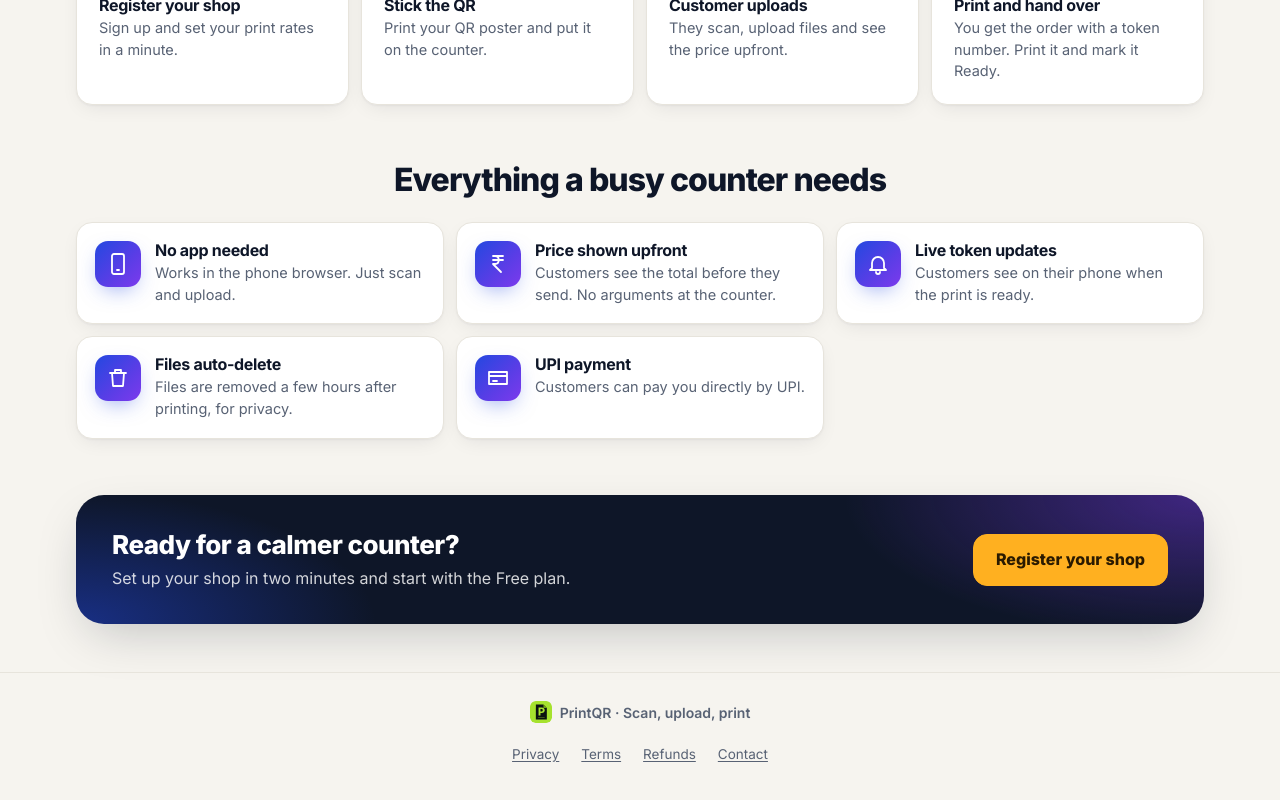
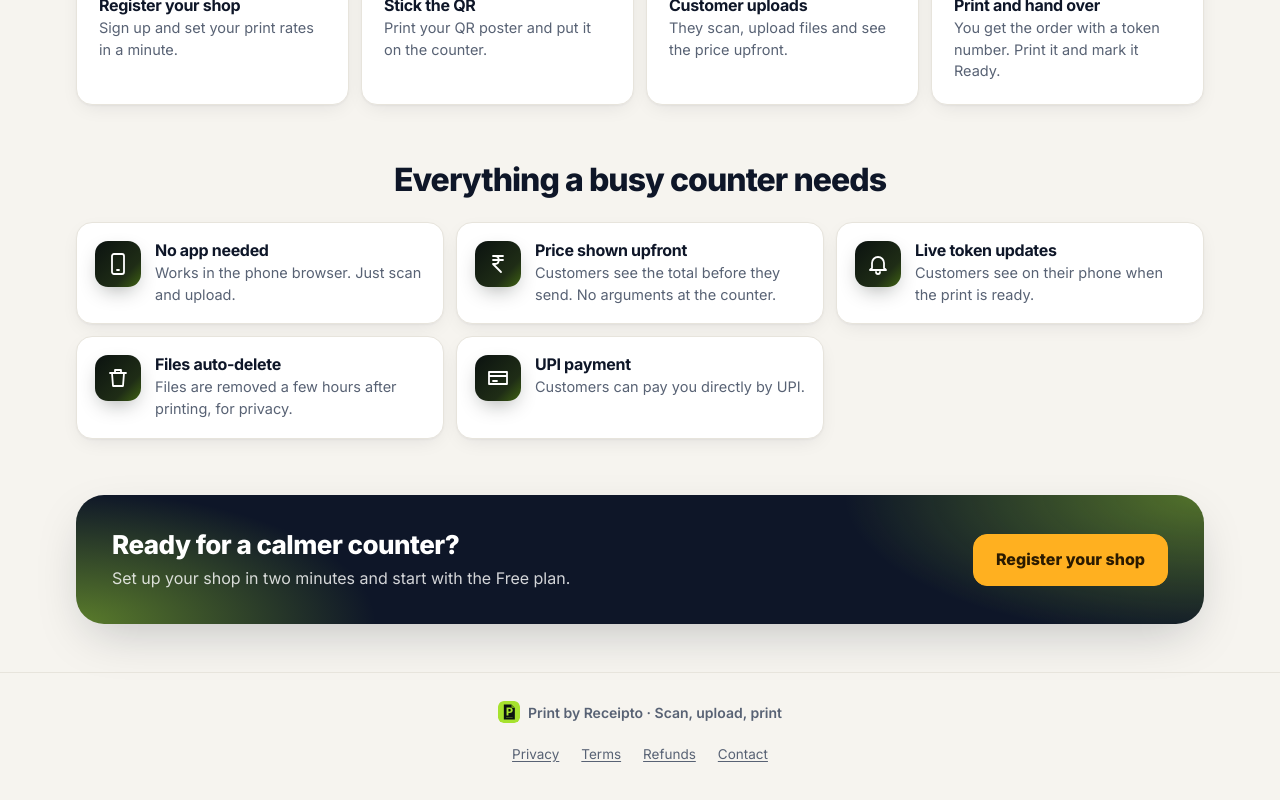
Before and after one commit to rahulyadavoxo/printqr, a React (Vite) app: page /dashboard in a window 1280 px wide. Shown: the part 684-1484 px from the top of the page. Built offline with nearby package versions, Linux system fonts and the light colour scheme; no server answers.

Commit message:
Rebrand UI to lime + ink (Print by Receipto), rename footer/title/manifest, lazy-load dashboard/setup/legal/reset routes

```diff
--- a/index.html
+++ b/index.html
@@ -7,12 +7,12 @@
     <link rel="alternate icon" href="./favicon.ico" sizes="any" />
     <link rel="apple-touch-icon" href="./apple-touch-icon.png" />
     <meta name="viewport" content="width=device-width, initial-scale=1.0, viewport-fit=cover" />
-    <meta name="theme-color" content="#2348e0" />
+    <meta name="theme-color" content="#0b1210" />
     <meta name="description" content="Customers scan a QR at the cyber cafe counter, upload PDFs or photos, see the price and get a token number." />
     <link rel="preconnect" href="https://fonts.googleapis.com" />
     <link rel="preconnect" href="https://fonts.gstatic.com" crossorigin />
     <link href="https://fonts.googleapis.com/css2?family=Inter:wght@400;500;600;700;800&display=swap" rel="stylesheet" />
-    <title>PrintQR – Scan, upload, print</title>
+    <title>Print by Receipto – Scan, upload, print</title>
   </head>
   <body>
     <div id="root"></div>
--- a/src/lib/i18n.tsx
+++ b/src/lib/i18n.tsx
@@ -71,10 +71,10 @@ const en = {
   feat4Body: 'Files are removed a few hours after printing, for privacy.',
   feat5Title: 'UPI payment',
   feat5Body: 'Customers can pay you directly by UPI.',
-  footer: 'PrintQR · Scan, upload, print',
+  footer: 'Print by Receipto · Scan, upload, print',
   appAndroid: 'Download Android app',
   appWindows: 'Download Windows app',
-  appBanner: 'Get the PrintQR app: opens in one tap, no browser needed.',
+  appBanner: 'Get the Print by Receipto app: opens in one tap, no browser needed.',
   appHide: 'Hide',
   agreePre: 'By creating an account you agree to the',
   agreeTerms: 'Terms',
@@ -383,10 +383,10 @@ const hi: Record<Key, string> = {
   feat4Body: 'प्रिंट के कुछ घंटे बाद फ़ाइलें हट जाती हैं, ताकि प्राइवेसी बनी रहे।',
   feat5Title: 'UPI से पेमेंट',
   feat5Body: 'ग्राहक सीधे आपको UPI से पैसे दे सकते हैं।',
-  footer: 'PrintQR · स्कैन करें, भेजें, प्रिंट लें',
+  footer: 'Print by Receipto · स्कैन करें, भेजें, प्रिंट लें',
   appAndroid: 'Android ऐप डाउनलोड करें',
   appWindows: 'Windows ऐप डाउनलोड करें',
-  appBanner: 'PrintQR ऐप लें: एक टैप में खुलेगा, ब्राउज़र की ज़रूरत नहीं।',
+  appBanner: 'Print by Receipto ऐप लें: एक टैप में खुलेगा, ब्राउज़र की ज़रूरत नहीं।',
   appHide: 'छुपाएं',
   agreePre: 'अकाउंट बनाकर आप',
   agreeTerms: 'नियम व शर्तें',
--- a/src/pages/Dashboard.tsx
+++ b/src/pages/Dashboard.tsx
@@ -554,12 +554,12 @@ function QrTab({ shop, counters, counterId, onCounter }: {
       g.fillStyle = rg
       g.fillRect(x - r, y - r, r * 2, r * 2)
     }
-    blob(960, 140, 420, 'rgba(191,219,254,0.9)')
-    blob(100, 1380, 460, 'rgba(221,214,254,0.85)')
+    blob(960, 140, 420, 'rgba(217,242,160,0.9)')
+    blob(100, 1380, 460, 'rgba(230,246,198,0.85)')
     blob(1000, 1200, 260, 'rgba(254,243,199,0.8)')
     const strip = g.createLinearGradient(0, 0, W, 0)
-    strip.addColorStop(0, '#2348e0')
-    strip.addColorStop(1, '#7c3aed')
+    strip.addColorStop(0, '#a6e22e')
+    strip.addColorStop(1, '#6fa012')
     g.fillStyle = strip
     g.fillRect(0, 0, W, 14)
     g.fillRect(0, H - 14, W, 14)
@@ -568,13 +568,13 @@ function QrTab({ shop, counters, counterId, onCounter }: {
     g.textBaseline = 'middle'
 
     // Tag pill
-    const tag = 'PrintQR · ' + t('cardTag')
+    const tag = 'Print by Receipto · ' + t('cardTag')
     g.font = `700 30px ${font}`
     const tw = g.measureText(tag).width + 60
     rr((W - tw) / 2, 60, tw, 60, 30)
-    g.fillStyle = '#e0e7ff'
+    g.fillStyle = '#ecf8d2'
     g.fill()
-    g.fillStyle = '#3730a3'
+    g.fillStyle = '#2b4310'
     g.fillText(tag, W / 2, 91)
 
     // Shop name + address
@@ -593,8 +593,8 @@ function QrTab({ shop, counters, counterId, onCounter }: {
       fitText(label, 800, 40, 26, W - 260)
       const cw = Math.min(g.measureText(label).width + 80, W - 160)
       const grad = g.createLinearGradient((W - cw) / 2, 0, (W + cw) / 2, 0)
-      grad.addColorStop(0, '#2348e0')
-      grad.addColorStop(1, '#7c3aed')
+      grad.addColorStop(0, '#0b1210')
+      grad.addColorStop(1, '#2b4310')
       rr((W - cw) / 2, 300, cw, 68, 34)
       g.fillStyle = grad
       g.fill()
@@ -605,7 +605,7 @@ function QrTab({ shop, counters, counterId, onCounter }: {
     // White QR card with shadow
     const cardS = 760, cx = (W - cardS) / 2, cy = 320 + off
     g.save()
-    g.shadowColor = 'rgba(35,72,224,0.18)'
+    g.shadowColor = 'rgba(11,18,16,0.16)'
     g.shadowBlur = 50
     g.shadowOffsetY = 20
     rr(cx, cy, cardS, cardS, 48)
@@ -638,7 +638,7 @@ function QrTab({ shop, counters, counterId, onCounter }: {
     const eye = (r: number, col: number) => {
       const x = ox + col * cell, y = oy + r * cell
       rr(x, y, cell * 7, cell * 7, cell * 2)
-      g.fillStyle = '#2348e0'
+      g.fillStyle = '#0b1210'
       g.fill()
       rr(x + cell, y + cell, cell * 5, cell * 5, cell * 1.4)
       g.fillStyle = '#ffffff'
@@ -656,7 +656,7 @@ function QrTab({ shop, counters, counterId, onCounter }: {
       g.drawImage(logoEl, bx + cell * 0.4, by + cell * 0.4, bs - cell * 0.8, bs - cell * 0.8)
     } else {
       rr(bx + cell * 0.4, by + cell * 0.4, bs - cell * 0.8, bs - cell * 0.8, cell * 1.6)
-      g.fillStyle = '#2348e0'
+      g.fillStyle = '#0b1210'
       g.fill()
     }
 
@@ -675,12 +675,12 @@ function QrTab({ shop, counters, counterId, onCounter }: {
     let x = (W - (widths.reduce((a, b) => a + b, 0) + gap * (steps.length - 1))) / 2
     steps.forEach((s, i) => {
       rr(x, y - 36, widths[i], 72, 36)
-      g.fillStyle = '#eff6ff'
+      g.fillStyle = '#f2fbe0'
       g.fill()
-      g.strokeStyle = '#bfdbfe'
+      g.strokeStyle = '#c9ec8a'
       g.lineWidth = 2
       g.stroke()
-      g.fillStyle = '#1d4ed8'
+      g.fillStyle = '#3f6212'
       g.fillText(s, x + widths[i] / 2, y + 1)
       if (i < steps.length - 1) {
         g.fillStyle = '#94a3b8'
--- a/src/styles.css
+++ b/src/styles.css
@@ -1,21 +1,24 @@
 /* =====================================================================
-   PrintQR design system (v4)
+   Print by Receipto design system (v5, lime + ink)
    Warm "paper" canvas, ink-navy text, PrintQR blue as the action colour,
    marigold for highlights, and a perforated print-ticket motif for tokens.
    ===================================================================== */
 :root {
   /* colour: brand */
-  --c-brand: #2348e0;
-  --c-brand-600: #1d3cc6;
-  --c-brand-700: #172f9e;
-  --c-brand-50: #eef2ff;
-  --c-brand-100: #e0e7ff;
-  --c-brand-200: #c7d2fe;
+  --c-brand: #3f6212;
+  --c-brand-600: #365314;
+  --c-brand-700: #2b4310;
+  --c-brand-50: #f2fbe0;
+  --c-brand-100: #e3f6c0;
+  --c-brand-200: #c9ec8a;
   --c-violet: #6d28d9;
   --c-accent: #ffb020;
   --c-accent-50: #fff6e0;
   --c-accent-ink: #7a4a00;
-  --grad-brand: linear-gradient(135deg, #2348e0 0%, #5b3de6 60%, #7c3aed 100%);
+  --grad-brand: linear-gradient(135deg, #0b1210 0%, #1f2d16 70%, #3f6212 100%);
+  --c-lime: #a6e22e;
+  --c-lime-600: #93cc1f;
+  --grad-lime: linear-gradient(135deg, #3f6212 0%, #65a30d 100%);
 
   /* colour: neutrals (warm paper) */
   --c-ink: #0e1628;
@@ -47,8 +50,8 @@
   --sh-1: 0 1px 2px rgba(14, 22, 40, .05);
   --sh-2: 0 1px 2px rgba(14, 22, 40, .04), 0 6px 20px -6px rgba(14, 22, 40, .10);
   --sh-3: 0 18px 50px -14px rgba(14, 22, 40, .25);
-  --sh-brand: 0 8px 22px -8px rgba(35, 72, 224, .55);
-  --ring: 0 0 0 3px #fff, 0 0 0 6px rgba(35, 72, 224, .55);
+  --sh-brand: 0 8px 22px -8px rgba(11, 18, 16, .45);
+  --ring: 0 0 0 3px #fff, 0 0 0 6px rgba(101, 163, 13, .7);
 
   /* type scale */
   --fs-xs: 12.5px; --fs-sm: 14px; --fs-base: 16px; --fs-md: 18px; --fs-lg: 21px; --fs-xl: 26px; --fs-2xl: 34px; --fs-3xl: 44px;
@@ -58,7 +61,7 @@
   --topbar-h: 60px;
 
   /* legacy aliases (kept so nothing that still refers to them breaks) */
-  --brand: var(--c-brand); --brand-dark: var(--c-brand-700); --brand-soft: var(--c-brand-50); --brand-ring: rgba(35, 72, 224, .25);
+  --brand: var(--c-brand); --brand-dark: var(--c-brand-700); --brand-soft: var(--c-brand-50); --brand-ring: rgba(101, 163, 13, .28);
   --ink: var(--c-ink); --ink-2: var(--c-ink-2); --muted: var(--c-muted); --line: var(--c-line); --line-2: var(--c-line-2);
   --bg: var(--c-bg); --card: var(--c-surface); --radius: var(--r-md); --radius-sm: var(--r-sm); --shadow: var(--sh-2); --shadow-lg: var(--sh-3);
   --blue: var(--c-blue); --amber: var(--c-amber); --green: var(--c-green); --red: var(--c-red);
@@ -119,14 +122,14 @@ button { font-family: inherit; }
 .btn:hover { border-color: #b9b4a7; background: var(--c-surface-2); }
 .btn:active { transform: translateY(1px); }
 .btn:focus-visible, .lang button:focus-visible, .seg button:focus-visible, .tabs button:focus-visible, .link:focus-visible, .icon-btn:focus-visible, .toggle:focus-visible, .dropzone:focus-visible, .stepper button:focus-visible, .logo:focus-visible { outline: none; box-shadow: var(--ring); }
-.btn.primary { background: var(--c-brand); color: #fff; border-color: var(--c-brand); box-shadow: var(--sh-brand); }
-.btn.primary:hover { background: var(--c-brand-600); border-color: var(--c-brand-600); }
+.btn.primary { background: #0b1210; color: var(--c-lime); border-color: #0b1210; box-shadow: var(--sh-brand); }
+.btn.primary:hover { background: #1c2a1a; border-color: #1c2a1a; }
 .btn.primary:focus-visible { box-shadow: var(--ring); }
 .btn.ghost { background: transparent; border-color: transparent; color: var(--c-ink-2); }
 .btn.ghost:hover { background: var(--c-sunken); }
 .btn.soft { background: var(--c-brand-50); border-color: var(--c-brand-100); color: var(--c-brand-700); }
 .btn.soft:hover { background: var(--c-brand-100); border-color: var(--c-brand-200); }
-.btn.dashed { border: 2px dashed var(--c-brand-200); background: rgba(238, 242, 255, .5); color: var(--c-brand-700); }
+.btn.dashed { border: 2px dashed var(--c-brand-200); background: rgba(242, 251, 224, .5); color: var(--c-brand-700); }
 .btn.dashed:hover { border-color: var(--c-brand); background: var(--c-brand-50); }
 .btn.lg { min-height: 52px; padding: 13px 22px; font-size: 16px; border-radius: 14px; }
 .btn.small { min-height: var(--tap); padding: 8px 14px; font-size: var(--fs-sm); }
@@ -134,7 +137,7 @@ button { font-family: inherit; }
 .btn:disabled { opacity: .5; cursor: not-allowed; box-shadow: none; transform: none; }
 .btn.danger-outline { color: var(--c-red-ink); border-color: #f2b1b1; background: var(--c-surface); }
 .btn.danger-outline:hover { background: var(--c-red-bg); border-color: #e88f8f; }
-.link { background: none; border: none; color: var(--c-brand); font-size: inherit; font-weight: 650; cursor: pointer; padding: 8px 4px; min-height: var(--tap); border-radius: var(--r-xs); text-decoration: underline; text-decoration-color: rgba(35, 72, 224, .3); text-underline-offset: 3px; }
+.link { background: none; border: none; color: var(--c-brand); font-size: inherit; font-weight: 650; cursor: pointer; padding: 8px 4px; min-height: var(--tap); border-radius: var(--r-xs); text-decoration: underline; text-decoration-color: rgba(166, 226, 46, .3); text-underline-offset: 3px; }
 .link:hover { text-decoration-color: currentColor; }
 .icon-btn { flex: none; width: var(--tap); height: var(--tap); border-radius: var(--r-sm); border: 1px solid var(--c-line); background: var(--c-surface-2); color: var(--c-muted); cursor: pointer; display: grid; place-items: center; transition: background .15s, color .15s; }
 .icon-btn:hover { background: var(--c-red-bg); color: var(--c-red-ink); border-color: #f2b1b1; }
@@ -197,14 +200,14 @@ input:focus, select:focus { outline: none; border-color: var(--c-brand); box-sha
    Landing
    =================================================================== */
 .landing { background:
-  radial-gradient(900px 480px at 92% -8%, rgba(124, 58, 237, .13) 0%, transparent 60%),
-  radial-gradient(760px 420px at -12% 6%, rgba(35, 72, 224, .12) 0%, transparent 58%),
+  radial-gradient(900px 480px at 92% -8%, rgba(166, 226, 46, .13) 0%, transparent 60%),
+  radial-gradient(760px 420px at -12% 6%, rgba(166, 226, 46, .12) 0%, transparent 58%),
   var(--c-bg); }
 .hero-in { max-width: 1160px; margin: 0 auto; padding: 32px var(--sp-4) 12px; display: grid; gap: 28px; align-items: center; }
 .badge { display: inline-flex; align-items: center; gap: 8px; background: var(--c-accent-50); color: var(--c-accent-ink); font-weight: 700; font-size: 13px; padding: 7px 14px; border-radius: var(--r-pill); border: 1px solid #f6d58b; }
 .badge::before { content: ''; width: 8px; height: 8px; border-radius: 50%; background: var(--c-accent); box-shadow: 0 0 0 3px rgba(255, 176, 32, .28); }
 .hero h1 { font-size: 42px; line-height: 1.04; margin: 18px 0 14px; letter-spacing: -0.04em; font-weight: 850; }
-.hero h1 .accent { background: var(--grad-brand); -webkit-background-clip: text; background-clip: text; color: transparent; }
+.hero h1 .accent { background: var(--grad-lime); -webkit-background-clip: text; background-clip: text; color: transparent; }
 .lead { font-size: 17px; color: var(--c-ink-2); max-width: 540px; line-height: 1.55; }
 .cta-row { display: flex; flex-wrap: wrap; gap: 10px; margin: 24px 0 14px; }
 .cta-row .btn { flex: 1 1 200px; }
@@ -239,7 +242,7 @@ input:focus, select:focus { outline: none; border-color: var(--c-brand); box-sha
 .feat h3 { margin-bottom: 2px; }
 .feat p { margin: 0; font-size: 14.5px; }
 .feat-icon { flex: none; width: 46px; height: 46px; border-radius: 13px; background: var(--grad-brand); color: #fff; display: grid; place-items: center; box-shadow: var(--sh-brand); }
-.cta-band { background: var(--c-ink); background-image: radial-gradient(600px 240px at 100% 0%, rgba(124, 58, 237, .45), transparent 60%), radial-gradient(500px 220px at 0% 100%, rgba(35, 72, 224, .5), transparent 60%); color: #fff; border-radius: var(--r-xl); padding: 28px 22px; display: grid; gap: 18px; align-items: center; box-shadow: var(--sh-3); }
+.cta-band { background: var(--c-ink); background-image: radial-gradient(600px 240px at 100% 0%, rgba(166, 226, 46, .45), transparent 60%), radial-gradient(500px 220px at 0% 100%, rgba(166, 226, 46, .5), transparent 60%); color: #fff; border-radius: var(--r-xl); padding: 28px 22px; display: grid; gap: 18px; align-items: center; box-shadow: var(--sh-3); }
 .cta-band h2 { color: #fff; font-size: var(--fs-xl); margin: 0 0 6px; }
 .cta-band p { color: rgba(255, 255, 255, .82); margin: 0; }
 .cta-band-btn { background: var(--c-accent); border-color: var(--c-accent); color: #2a1a00; font-weight: 800; }
@@ -252,8 +255,8 @@ input:focus, select:focus { outline: none; border-color: var(--c-brand); box-sha
    Auth (login, signup, forgot, reset, setup)
    =================================================================== */
 .auth-page { background:
-  radial-gradient(700px 360px at 50% -12%, rgba(35, 72, 224, .14) 0%, transparent 62%),
-  radial-gradient(500px 300px at 100% 100%, rgba(124, 58, 237, .08) 0%, transparent 60%),
+  radial-gradient(700px 360px at 50% -12%, rgba(166, 226, 46, .14) 0%, transparent 62%),
+  radial-gradient(500px 300px at 100% 100%, rgba(166, 226, 46, .08) 0%, transparent 60%),
   var(--c-bg); }
 .auth-wrap { max-width: 440px; margin: 0 auto; padding: 24px var(--sp-4) 48px; }
 .auth-card { padding: 28px 22px 24px; border-radius: var(--r-lg); box-shadow: var(--sh-3); position: relative; overflow: hidden; }
@@ -304,7 +307,7 @@ input:focus, select:focus { outline: none; border-color: var(--c-brand); box-sha
 .step-count { margin-left: auto; font-size: 13px; font-weight: 650; color: var(--c-muted); }
 
 .dropzone { width: 100%; display: flex; flex-direction: column; align-items: center; gap: 6px; padding: 34px 18px 28px; margin: 14px 0; border: 2px dashed #9fb0f4; border-radius: var(--r-lg); background: radial-gradient(400px 160px at 50% 0%, #e7ecff, transparent 70%), var(--c-surface); color: var(--c-ink); cursor: pointer; font-family: inherit; transition: border-color .15s, background .15s, transform .1s; box-shadow: var(--sh-2); }
-.dropzone:hover, .dropzone.drag { border-color: var(--c-brand); background: radial-gradient(400px 160px at 50% 0%, #dbe3ff, transparent 70%), #f8f9ff; }
+.dropzone:hover, .dropzone.drag { border-color: var(--c-brand); background: radial-gradient(400px 160px at 50% 0%, #e6f6c6, transparent 70%), #fbfdf4; }
 .dropzone:active { transform: scale(.995); }
 .dz-icon { width: 68px; height: 68px; border-radius: 22px; background: var(--grad-brand); color: #fff; display: grid; place-items: center; margin-bottom: 8px; box-shadow: var(--sh-brand); }
 .dz-title { font-size: 20px; font-weight: 800; letter-spacing: -0.02em; }
@@ -375,7 +378,7 @@ input:focus, select:focus { outline: none; border-color: var(--c-brand); box-sha
 .sticky-row .btn { flex: 1; max-width: 270px; min-height: 54px; }
 .sticky-cta { font-size: 16.5px; }
 .progress-track { height: 6px; background: var(--c-sunken); border-radius: 3px; overflow: hidden; margin-bottom: 10px; }
-.progress-fill { height: 100%; background: var(--grad-brand); border-radius: 3px; transition: width .3s; }
+.progress-fill { height: 100%; background: var(--c-lime); border-radius: 3px; transition: width .3s; }
 
 /* ===================================================================
    Customer: status ticket
@@ -495,7 +498,7 @@ input:focus, select:focus { outline: none; border-color: var(--c-brand); box-sha
 .stat-label { display: flex; align-items: center; gap: 6px; color: var(--c-muted); font-weight: 650; }
 .stat-sub { color: var(--c-muted); font-weight: 600; }
 .stat .big-num { font-size: 34px; font-weight: 850; margin: 6px 0 2px; letter-spacing: -0.03em; font-variant-numeric: tabular-nums; }
-.stat.accent { background: var(--c-ink); background-image: radial-gradient(400px 200px at 100% 0%, rgba(124, 58, 237, .5), transparent 60%), radial-gradient(300px 160px at 0% 100%, rgba(35, 72, 224, .55), transparent 60%); border-color: transparent; }
+.stat.accent { background: var(--c-ink); background-image: radial-gradient(400px 200px at 100% 0%, rgba(166, 226, 46, .5), transparent 60%), radial-gradient(300px 160px at 0% 100%, rgba(166, 226, 46, .55), transparent 60%); border-color: transparent; }
 .stat.accent .stat-label, .stat.accent .stat-sub { color: rgba(255, 255, 255, .82); }
 .stat.accent .big-num { color: #fff; }
 
@@ -542,11 +545,11 @@ input:focus, select:focus { outline: none; border-color: var(--c-brand); box-sha
 .plan-current-top { display: flex; align-items: flex-start; justify-content: space-between; gap: 12px; }
 .plan-name { font-size: 28px; font-weight: 850; margin: 2px 0 6px; display: flex; align-items: center; gap: 8px; letter-spacing: -0.03em; }
 .plan-icon { flex: none; width: 48px; height: 48px; border-radius: 14px; background: var(--c-sunken); color: var(--c-ink-2); display: grid; place-items: center; }
-.plan-current.is-pro { background: linear-gradient(135deg, #eef2ff, #f5f0ff); border-color: var(--c-brand-200); }
+.plan-current.is-pro { background: linear-gradient(135deg, #f2fbe0, #f8fbec); border-color: var(--c-brand-200); }
 .plan-current.is-pro .plan-icon { background: var(--grad-brand); color: #fff; }
 .plan-grid { display: grid; grid-template-columns: repeat(auto-fit, minmax(260px, 1fr)); gap: 0 14px; }
 .plan-card { position: relative; display: flex; flex-direction: column; padding: 22px 20px; }
-.plan-card.best { border: 2px solid var(--c-brand); box-shadow: 0 14px 36px -12px rgba(35, 72, 224, .4); }
+.plan-card.best { border: 2px solid var(--c-brand); box-shadow: 0 14px 36px -12px rgba(166, 226, 46, .4); }
 .plan-save { position: absolute; top: -13px; right: 16px; background: var(--c-accent); color: #2a1a00; font-size: 12.5px; font-weight: 800; padding: 4px 12px; border-radius: var(--r-pill); box-shadow: 0 4px 12px -2px rgba(255, 176, 32, .5); }
 .plan-period { font-weight: 750; text-transform: uppercase; letter-spacing: .08em; }
 .plan-price { font-size: 38px; font-weight: 850; letter-spacing: -0.03em; margin: 4px 0 10px; }
--- a/vite.config.ts
+++ b/vite.config.ts
@@ -14,10 +14,10 @@ export default defineConfig({
       registerType: 'autoUpdate',
       includeAssets: ['icon.svg', 'logo.svg', 'favicon.ico', 'apple-touch-icon.png'],
       manifest: {
-        name: 'PrintQR – Scan, upload, print',
-        short_name: 'PrintQR',
+        name: 'Print by Receipto – Scan, upload, print',
+        short_name: 'Print',
         description: 'QR file upload and print queue for cyber cafes',
-        theme_color: '#2348e0',
+        theme_color: '#0b1210',
         background_color: '#ffffff',
         display: 'standalone',
         start_url: base + '#/dashboard',
```
Also changed, not shown: src/App.tsx (+8 -5 lines).
